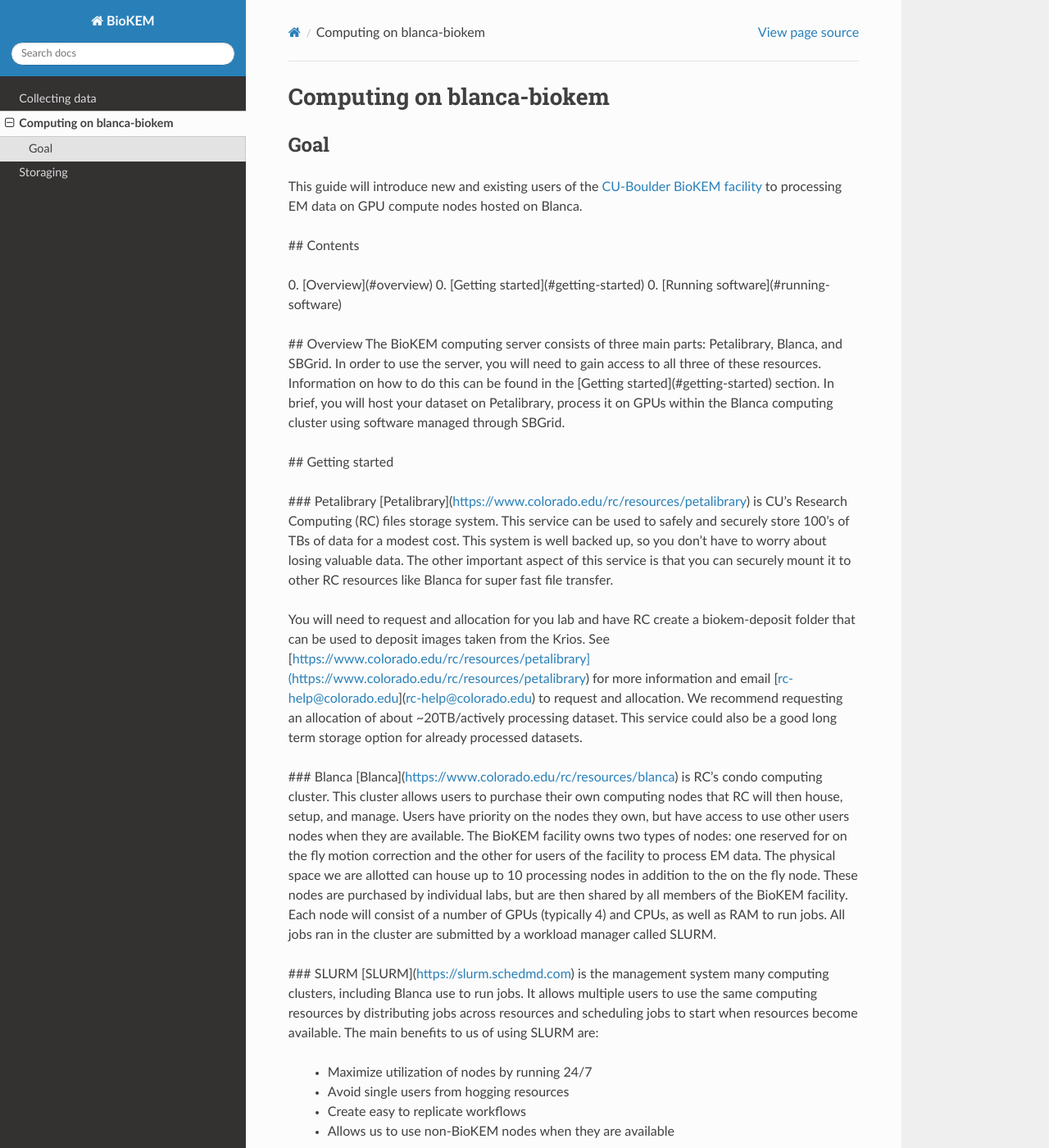
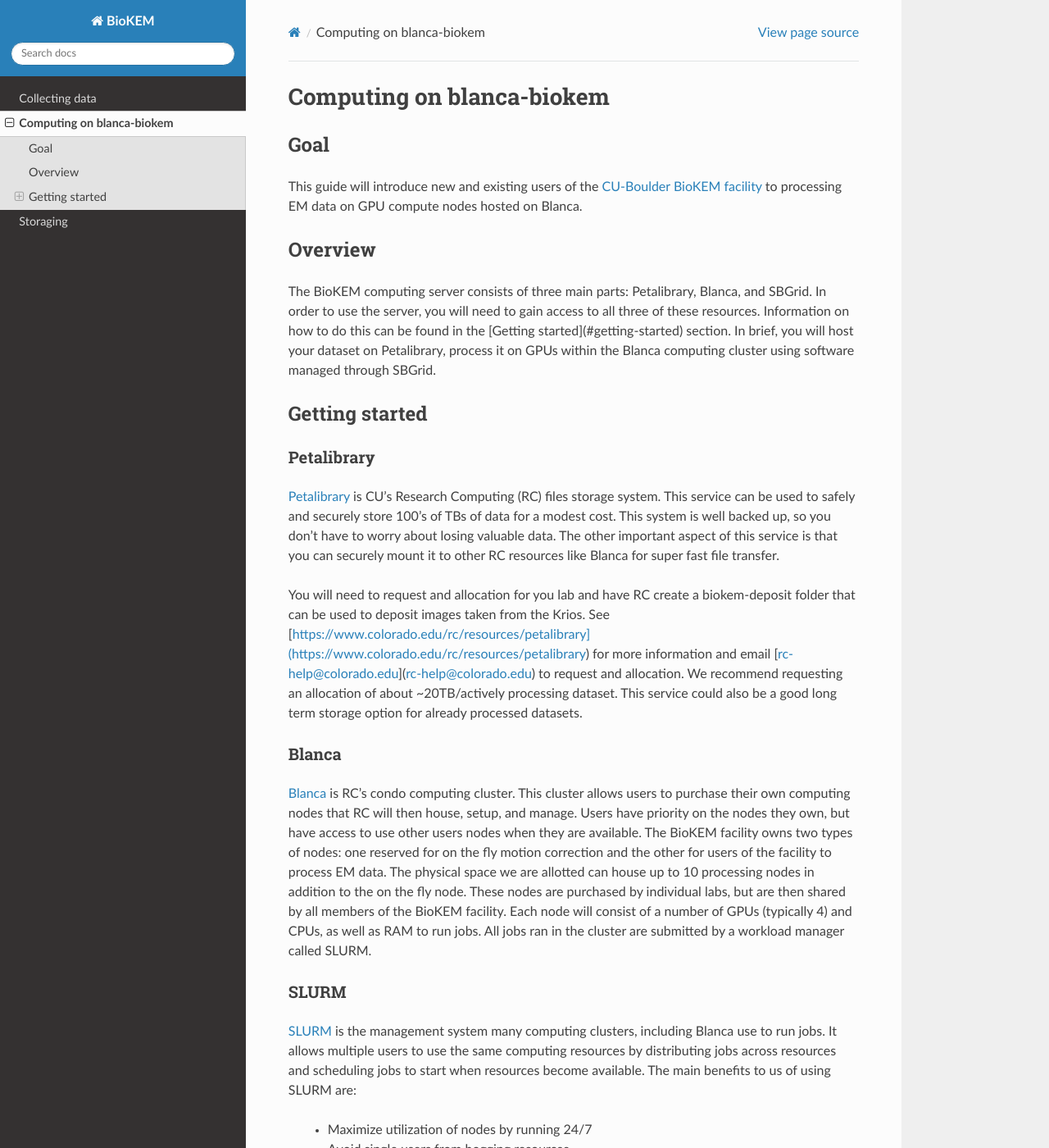
Before and after one commit to CU-BioKEM/user-guide, a Sphinx documentation site: the page built from docs/source/computing.rst, in a window 1280 px wide and 1400 px high. Shown: the whole window at 82% size. Built offline with Sphinx 7.4.7 and the Read the Docs theme 2.0.0, drawn with Linux system fonts in a browser that asks for light colours; some of the changed text lies outside the part shown.

Commit message:
integrated getting started instructions

```diff
--- a/docs/source/computing.rst
+++ b/docs/source/computing.rst
@@ -5,54 +5,56 @@
 ----
 This guide will introduce new and existing users of the `CU-Boulder BioKEM facility <https://www.colorado.edu/facility/biokem/>`_ to processing EM data on GPU compute nodes hosted on Blanca.
 
-## Contents
-
-0. [Overview](#overview)
-0. [Getting started](#getting-started)
-0. [Running software](#running-software)
-
-## Overview
+Overview
+--------
 The BioKEM computing server consists of three main parts: Petalibrary, Blanca, and SBGrid. In order to use the server, you will need to gain access to all three of these resources. Information on how to do this can be found in the [Getting started](#getting-started) section. In brief, you will host your dataset on Petalibrary, process it on GPUs within the Blanca computing cluster using software managed through SBGrid.
 
-## Getting started
+Getting started
+---------------
 
-### Petalibrary
-[Petalibrary](https://www.colorado.edu/rc/resources/petalibrary) is CU's Research Computing (RC) files storage system. This service can be used to safely and securely store 100's of TBs of data for a modest cost. This system is well backed up, so you don't have to worry about losing valuable data. The other important aspect of this service is that you can securely mount it to other RC resources like Blanca for super fast file transfer.
+Petalibrary
+~~~~~~~~~~~
+`Petalibrary <https://www.colorado.edu/rc/resources/petalibrary>`_ is CU's Research Computing (RC) files storage system. This service can be used to safely and securely store 100's of TBs of data for a modest cost. This system is well backed up, so you don't have to worry about losing valuable data. The other important aspect of this service is that you can securely mount it to other RC resources like Blanca for super fast file transfer.
 
 You will need to request and allocation for you lab and have RC create a biokem-deposit folder that can be used to deposit images taken from the Krios. See [https://www.colorado.edu/rc/resources/petalibrary](https://www.colorado.edu/rc/resources/petalibrary) for more information and email [rc-help@colorado.edu](rc-help@colorado.edu) to request and allocation. We recommend requesting an allocation of about ~20TB/actively processing dataset. This service could also be a good long term storage option for already processed datasets.
 
-### Blanca
-[Blanca](https://www.colorado.edu/rc/resources/blanca) is RC's condo computing cluster. This cluster allows users to purchase their own computing nodes that RC will then house, setup, and manage. Users have priority on the nodes they own, but have access to use other users nodes when they are available. The BioKEM facility owns two types of nodes: one reserved for on the fly motion correction and the other for users of the facility to process EM data. The physical space we are allotted can house up to 10 processing nodes in addition to the on the fly node. These nodes are purchased by individual labs, but are then shared by all members of the BioKEM facility. Each node will consist of a number of GPUs (typically 4) and CPUs, as well as RAM to run jobs. All jobs ran in the cluster are submitted by a workload manager called SLURM.
+Blanca
+~~~~~~
+`Blanca <https://www.colorado.edu/rc/resources/blanca>`_ is RC's condo computing cluster. This cluster allows users to purchase their own computing nodes that RC will then house, setup, and manage. Users have priority on the nodes they own, but have access to use other users nodes when they are available. The BioKEM facility owns two types of nodes: one reserved for on the fly motion correction and the other for users of the facility to process EM data. The physical space we are allotted can house up to 10 processing nodes in addition to the on the fly node. These nodes are purchased by individual labs, but are then shared by all members of the BioKEM facility. Each node will consist of a number of GPUs (typically 4) and CPUs, as well as RAM to run jobs. All jobs ran in the cluster are submitted by a workload manager called SLURM.
 
-### SLURM
-[SLURM](https://slurm.schedmd.com) is the management system many computing clusters, including Blanca use to run jobs. It allows multiple users to use the same computing resources by distributing jobs across resources and scheduling jobs to start when resources become available. The main benefits to us of using SLURM are:
+SLURM
+~~~~~
+`SLURM <https://slurm.schedmd.com>`_ is the management system many computing clusters, including Blanca use to run jobs. It allows multiple users to use the same computing resources by distributing jobs across resources and scheduling jobs to start when resources become available. The main benefits to us of using SLURM are:
 
-  - Maximize utilization of nodes by running 24/7
-  - Avoid single users from hogging resources
-  - Create easy to replicate workflows
-  - Allows us to use non-BioKEM nodes when they are available
+   - Maximize utilization of nodes by running 24/7
+   - Avoid single users from hogging resources
+   - Create easy to replicate workflows
+   - Allows us to use non-BioKEM nodes when they are available
 
 All of these will bring the cost of high performance computing per lab down drastically, while working within a consistent compute environment that should be easier for the community to troubleshoot than working in individual labs.
 
-### SBGrid
+SBGrid
+~~~~~~
 To manage all of the software necessary for processing EM data, we are using a software manager called [SBGrid](https://sbgrid.org). This service allows us to maintain multiple versions of software, as well as easily install and update new software. General members of the EM community may use a basic set of software under the facility's license including:
-  - crYOLO
-  - CTFFind
-  - cryoDRGN
-  - deepEMhancer
-  - MotionCor2
-  - PyEM
-  - Relion
+
+   - crYOLO
+   - CTFFind
+   - cryoDRGN
+   - deepEMhancer
+   - MotionCor2
+   - PyEM
+   - Relion
 
 Labs interested in using the suite of ~400 programs must purchase a lab specific license from SBGrid, we will then grant lab members access to these applications.
 
 Commercial users are limited to a few preprocessing applications without an additional license.
 
-## Running software
+Running software
+~~~~~~~~~~~~~~~~
 In order to run software on BioKEM's Blanca server:
-  - Request access to Blanca through [Research Computing](https://rcamp.rc.colorado.edu/accounts/account-request/create/organization)
-  - Request a [Petalibrary](#petalibrary) allocation (~20TB/active project) by emailing [rc-help@colorado.edu](rc-help@colorado.edu)
-    * Make sure to have them create a 'biokem-deposit' folder for your lab to deposit Krios images into
-  -  Purchase an [SBGrid](#sbgrid) license for your lab
-     * Labs without an SBgrid license will have minimal access to SBGrid softwares.
-     * Labs with their own SBgrid license will be able to access the full stack of software, without limitation.
+   - Request access to Blanca through `Research Computing <https://rcamp.rc.colorado.edu/accounts/account-request/create/organization>`_
+   - Request a Petalibrary allocation (~20TB/active project) by emailing rc-help@colorado.edu
+     * Make sure to have them create a 'biokem-deposit' folder for your lab to deposit Krios images into
+   -  Purchase an SBGrid license for your lab
+      * Labs without an SBgrid license will have minimal access to SBGrid softwares.
+      * Labs with their own SBgrid license will be able to access the full stack of software, without limitation.
```
